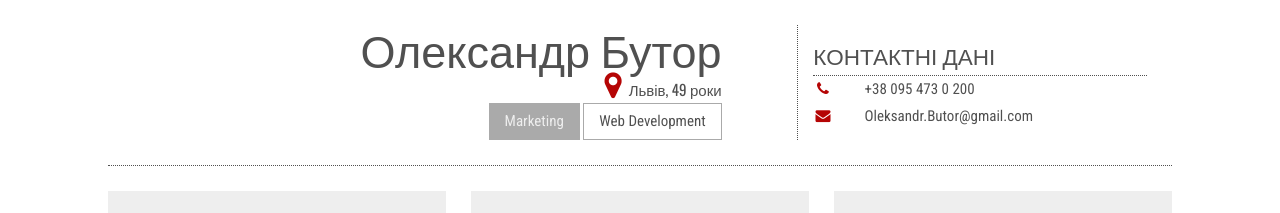
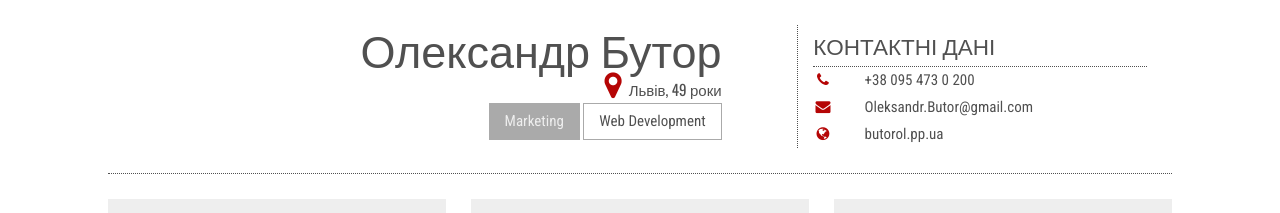
Before and after one commit to ssms-ua/cv, a plain HTML site: page index.html in a window 1280 px wide. Shown: the top 213 px of the page. Drawn offline with nearby package versions, Linux system fonts and the light colour scheme.

Commit message:
Update index.html
http://www.butorol.pp.ua/ URL added to Contacts block

```diff
--- a/index.html
+++ b/index.html
@@ -31,7 +31,7 @@
 				<p class="h3 h-bd text-uppercase xs-hidden">Контактні дані</p>
 				<a href="tel:+380954730200" class="tel"><i class="fa fa-phone fa-fw"></i>&nbsp;&nbsp;+38 095 473 0 200</a>
 				<a href="mailto:oleksandr.butor@gmail.com" class="email"><i class="fa fa-envelope fa-fw"></i>&nbsp;&nbsp;Oleksandr.Butor@gmail.com</a>
-				<!-- <a href="https://butorol.pp.ua" title="website" rel="nofollow"><i class="fa fa-fw fa-globe"></i>&nbsp;&nbsp;butorol.pp.ua</a> -->
+				<a href="http://www.butorol.pp.ua/" title="website" rel="nofollow"><i class="fa fa-fw fa-globe"></i>&nbsp;&nbsp;butorol.pp.ua</a>
 			</div>
 		</header>
 		<main>
@@ -315,4 +315,5 @@
 
 	</script>
 </body>
+
 </html>
```
